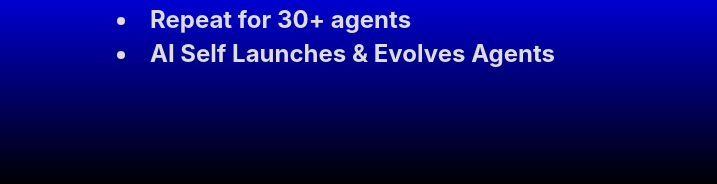
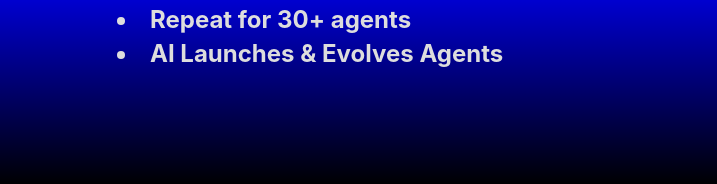
Before and after one commit to landsites/aigent.city, a plain HTML site: page index.html in a window 1280 px wide. Shown: the part 4646-4830 px from the top of the page, 563-1280 px from the left. Drawn offline with Linux system fonts and the light colour scheme; a web font is replaced by a local one.

Commit message:
ai launches & evolves agents

```diff
--- a/index.html
+++ b/index.html
@@ -445,7 +445,7 @@
                                     <li>DONE: Agent Tokens Created</li>
                                     <li>DONE: Agents Swarm Socials</li>
                                     <li>Repeat for 30+ agents</li>
-                                    <li>AI Self Launches & Evolves Agents</li>
+                                    <li>AI Launches & Evolves Agents</li>
                                 </div>
                             <p></p>
 
```
